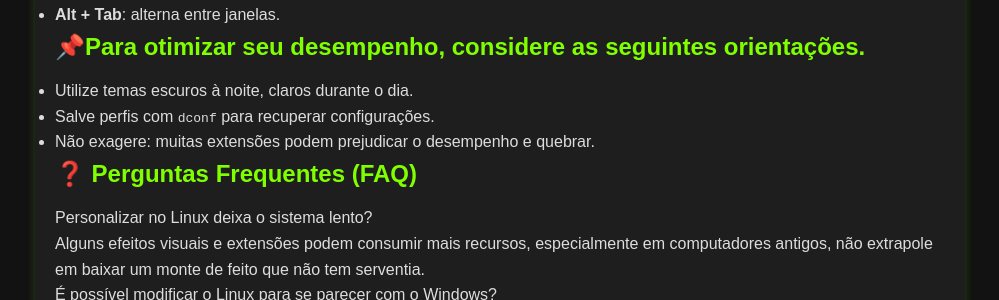
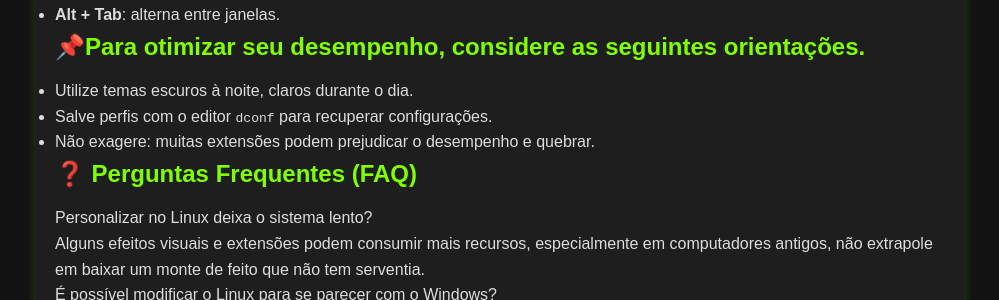
Before and after one commit to Piolinux/piolinux-site, a Jekyll site: the page built from _pages/personalizando-linux-iniciantes.html, in a window 1280 px wide and 900 px high, scrolled down 1186 px. Shown: the part 152-452 px from the top of the window, without its empty margins (140-1139 px from the left). Built offline with Jekyll 4.4.1, drawn with Linux system fonts in a browser that asks for light colours.

Commit message:
Update personalizando-linux-iniciantes.html

```diff
--- a/_pages/personalizando-linux-iniciantes.html
+++ b/_pages/personalizando-linux-iniciantes.html
@@ -88,7 +88,7 @@ permalink: /personalizar-linux-iniciantes/
   <h2>📌Para otimizar seu desempenho, considere as seguintes orientações.</h2>
   <ul>
     <li>Utilize temas escuros à noite, claros durante o dia.</li>
-    <li>Salve perfis com <code>dconf</code> para recuperar configurações.</li>
+    <li>Salve perfis com o editor <code>dconf</code> para recuperar configurações.</li>
     <li>Não exagere: muitas extensões podem prejudicar o desempenho e quebrar.</li>
   </ul>
 
```
